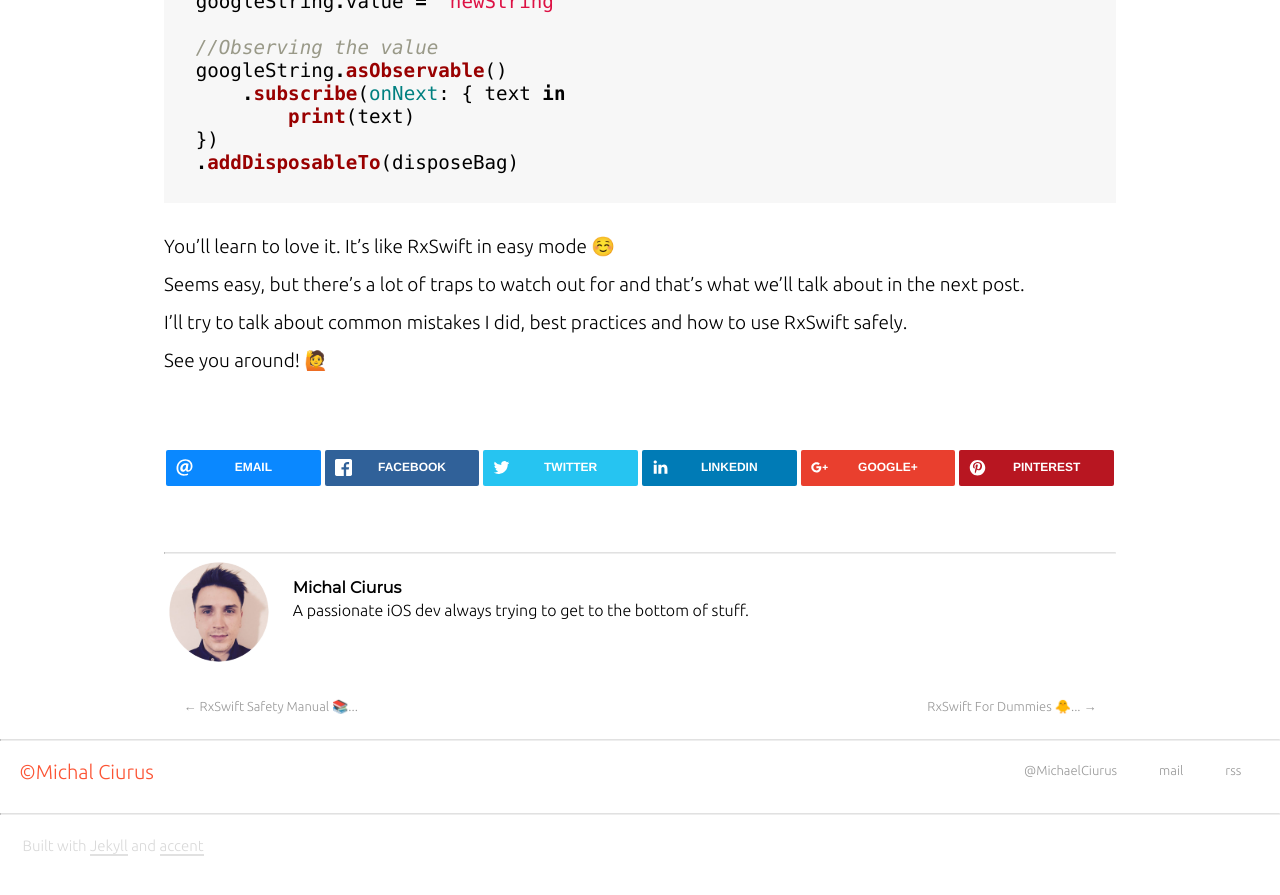
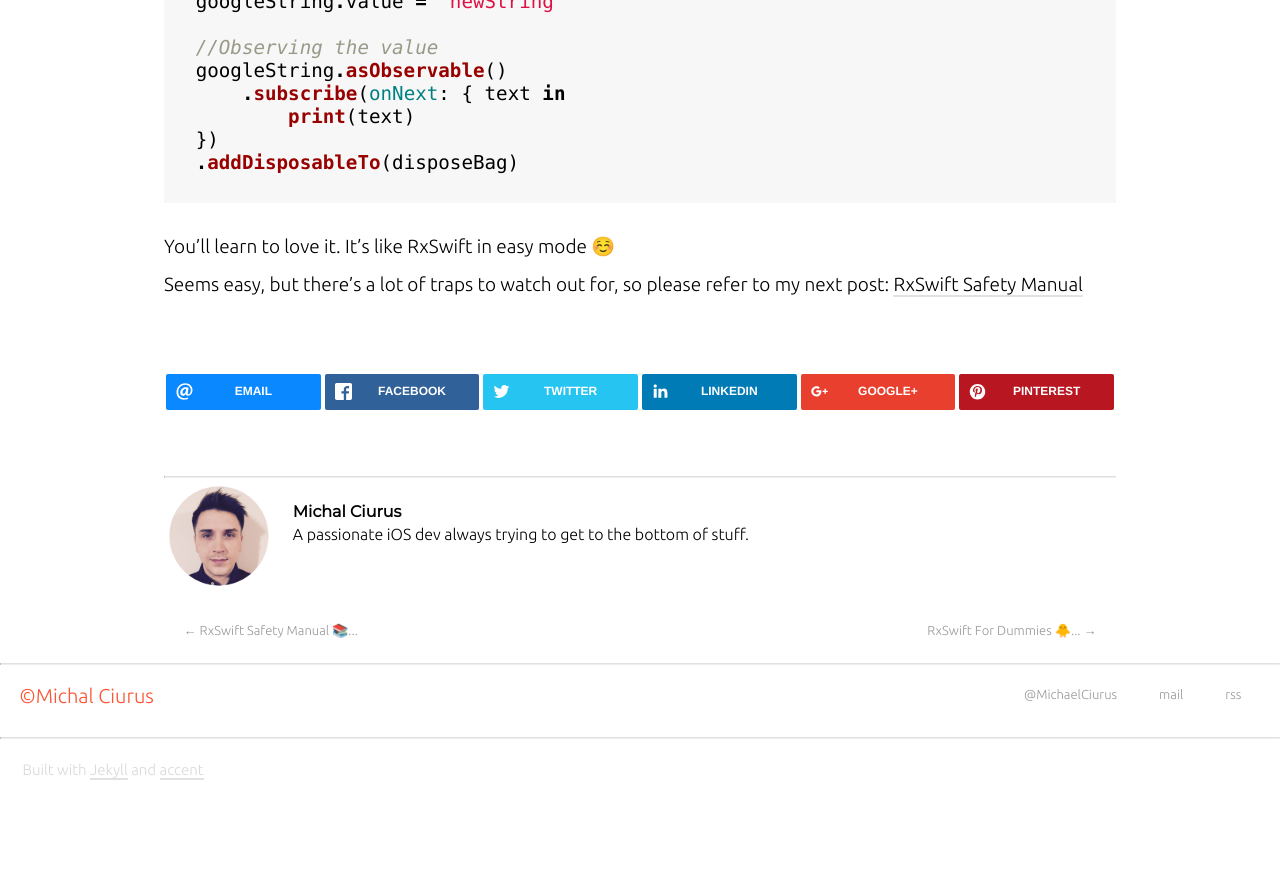
Before and after one commit to michalciurus/michalciurus.github.io, a Jekyll site: the page built from _posts/2016-11-01-RxSwift-for-dummies-#3-Subjects.md, in a window 1280 px wide and 900 px high, scrolled down 6912 px. Shown: the top 895 px of the window. Built offline with Jekyll 4.4.1, drawn with Linux system fonts in a browser that asks for light colours; nearby versions of some CDN libraries; after the commit the page ends 7736 px from its top, so only the background shows below that.

Commit message:
no message

```diff
--- a/_posts/2016-11-01-RxSwift-for-dummies-#3-Subjects.md
+++ b/_posts/2016-11-01-RxSwift-for-dummies-#3-Subjects.md
@@ -261,8 +261,4 @@ googleString.asObservable()
 
 You'll learn to love it. It's like RxSwift in easy mode ☺️
 
-Seems easy, but there's a lot of traps to watch out for and that's what we'll talk about in the next post.
-
-I'll try to talk about common mistakes I did, best practices and how to use RxSwift safely.
-
-See you around! 🙋
+Seems easy, but there's a lot of traps to watch out for, so please refer to my next post: [RxSwift Safety Manual](http://swiftpearls.com/RxSwift-Safety-Manual.html)
```
Also changed, not shown: _posts/2016-07-21-RxSwift-for-dummies-#2-Operators.md (+1 -1 lines), _posts/2016-11-02-RxSwift Safety Manual.md (+0 -1 lines).
